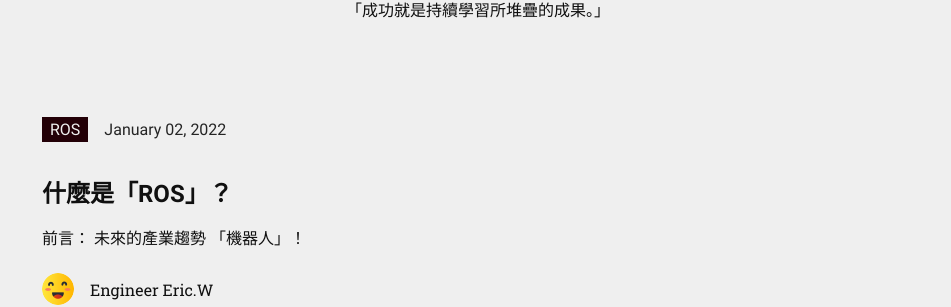
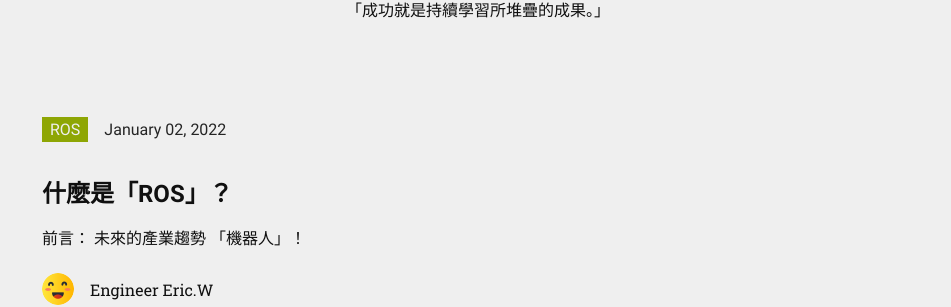
Before and after one commit to ericwang1013/ericwang1013.github.io, a Jekyll site: the page index.html, which Jekyll copies as it is, in a window 1280 px wide. Shown: the part 375-682 px from the top of the page, without its empty margins (162-1113 px from the left). Built offline with Jekyll 4.4.1, drawn with Linux system fonts in a browser that asks for light colours.

Commit message:
Update index.html

```diff
--- a/index.html
+++ b/index.html
@@ -435,7 +435,7 @@
         <section class="snippet__data__metadata">
             <section class="snippet__data__metadata__category">
 
-                    <p class="snippet__data__metadata__category__title" style="background: var(--c-themeHueBrown)">ROS</p>
+                    <p class="snippet__data__metadata__category__title" style="background: var(--c-themeHueGreen)">ROS</p>
 
             </section>
             <p class="snippet__data__metadata__date">January 02, 2022</p>
```
